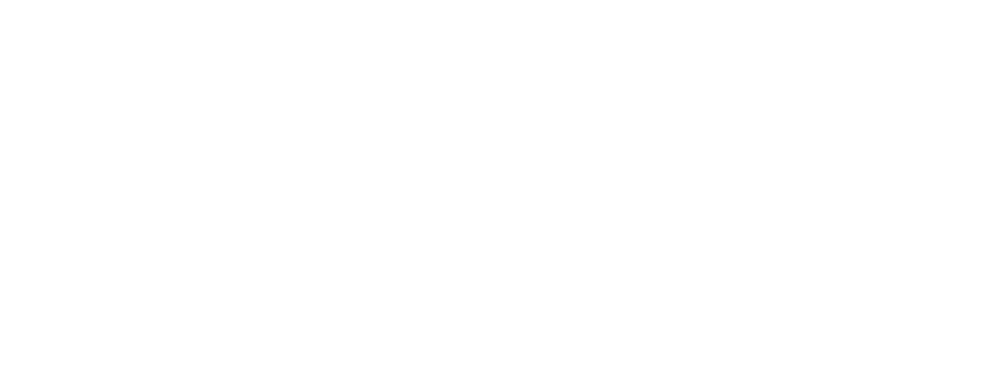
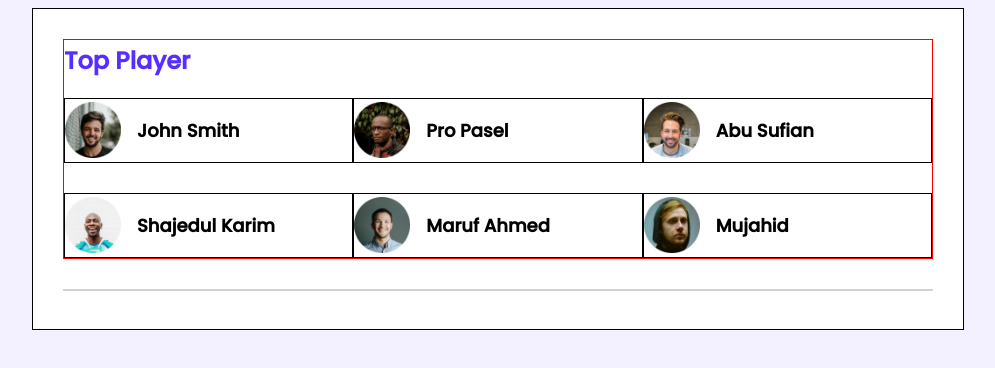
Before and after one commit to aspinchakma/leader-board-css3, a plain HTML site: page index.html in a window 1280 px wide. Shown: the whole page, without its empty margins (142-1137 px from the left). Drawn offline with Linux system fonts and the light colour scheme.

Commit message:
complete top palyers divisiton in section

```diff
--- a/index.html
+++ b/index.html
@@ -11,7 +11,50 @@
 </head>
 
 <body>
+    <!-- header start -->
+    <header>
 
+    </header>
+    <!-- header end -->
+    <main>
+        <!-- top players and top blog start -->
+        <section class="container">
+            <!-- top players -->
+            <div class="top-players">
+                <h2 class="section-title">Top Player</h2>
+                <div class="players">
+                    <div class="player">
+                        <img src="images/players/player-1.png" alt="">
+                        <h3 class="player-name">John Smith</h3>
+                    </div>
+                    <div class="player">
+                        <img src="images/players/player-2.png" alt="">
+                        <h3 class="player-name">Pro Pasel</h3>
+                    </div>
+                    <div class="player">
+                        <img src="images/players/player-3.png" alt="">
+                        <h3 class="player-name">Abu Sufian</h3>
+                    </div>
+                    <div class="player">
+                        <img src="images/players/player-4.png" alt="">
+                        <h3 class="player-name">Shajedul Karim</h3>
+                    </div>
+                    <div class="player">
+                        <img src="images/players/player-5.png" alt="">
+                        <h3 class="player-name">Maruf Ahmed</h3>
+                    </div>
+                    <div class="player">
+                        <img src="images/players/player-6.png" alt="">
+                        <h3 class="player-name">Mujahid</h3>
+                    </div>
+                </div>
+            </div>
+            <hr>
+            <div class="top-blogs">
+
+            </div>
+        </section>
+    </main>
 </body>
 
 </html>
--- a/style/style.css
+++ b/style/style.css
@@ -0,0 +1,50 @@
+/* poppins font link */
+@import url('https://fonts.googleapis.com/css2?family=Poppins:wght@500&display=swap');
+
+/* commmon style or utilites */
+body{
+    font-family: 'Poppins', sans-serif;
+    background-color:#F3F1FF;
+}
+.container{
+    background-color:#FFFFFF;
+    width:870px;
+    padding:30px;
+    border:1px solid black;
+}
+hr{
+    border: 1px solid #D1D1D1;
+
+}
+main{
+    display:flex;
+    justify-content: center;
+}
+/* top players style */
+.section-title{
+    color: #562EFF;
+    font-size: 24px;
+    margin-top:3px;
+}
+.top-players{
+    margin-bottom:30px;
+    border:1px solid red;
+}
+.players{
+    display:grid;
+    grid-template-columns:1fr 1fr 1fr;
+    grid-row-gap:30px;
+}
+.player{
+    display:flex;
+    border:1px solid black;
+    align-items:center;
+}
+.player img{
+    width:56px;
+    height:56px;
+}
+.player-name{
+    margin-left:16px;
+    font-size:18px;
+}
```
